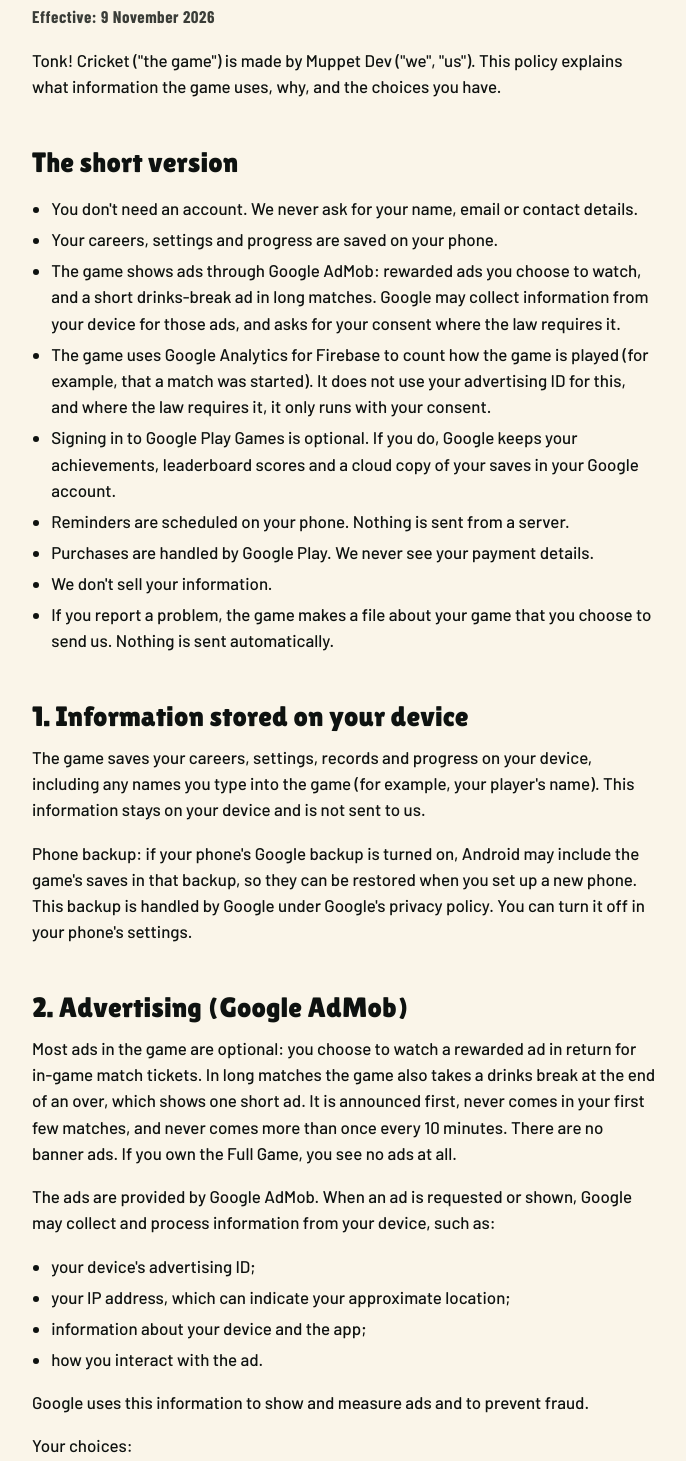
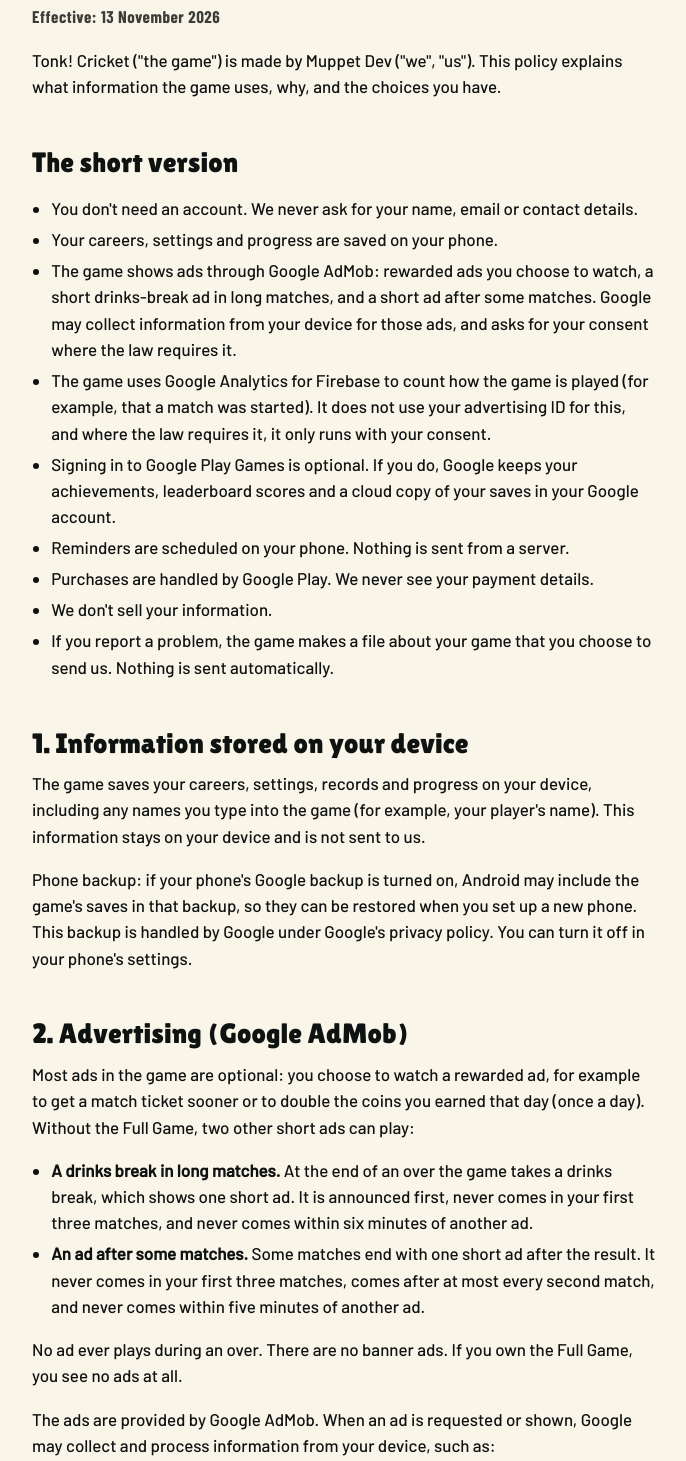
Before and after one commit to JosueCelliers/tonkcricket-site, a plain HTML site: page privacy.html in a window 1280 px wide. Shown: the part 183-1644 px from the top of the page, without its empty margins (296-982 px from the left). Drawn offline with Linux system fonts and the light colour scheme.

Commit message:
Adverts: say that some matches end with a short advert after the result (never in the first three matches, at most every second match, never within five minutes of another advert), the drinks-break gap is six minutes, and no advert plays during an over
Co-Authored-By: Claude Opus 5.5 <noreply@anthropic.com>

```diff
--- a/privacy.html
+++ b/privacy.html
@@ -19,14 +19,14 @@
 <header class="top top--page"><div class="wrap top-in"><a class="top-link" href="./"><img src="img/icon-96.webp" width="40" height="40" alt="">Tonk! Cricket</a></div></header>
 <main class="doc policy">
 <h1>Tonk! Cricket: Privacy Policy</h1>
-<p class="date">Effective: 9 November 2026</p>
+<p class="date">Effective: 13 November 2026</p>
 <p>Tonk! Cricket ("the game") is made by Muppet Dev ("we", "us"). This policy explains what information the game uses, why, and the choices you have.</p>
 
 <h2>The short version</h2>
 <ul>
 <li>You don't need an account. We never ask for your name, email or contact details.</li>
 <li>Your careers, settings and progress are saved on your phone.</li>
-<li>The game shows ads through Google AdMob: rewarded ads you choose to watch, and a short drinks-break ad in long matches. Google may collect information from your device for those ads, and asks for your consent where the law requires it.</li>
+<li>The game shows ads through Google AdMob: rewarded ads you choose to watch, a short drinks-break ad in long matches, and a short ad after some matches. Google may collect information from your device for those ads, and asks for your consent where the law requires it.</li>
 <li>The game uses Google Analytics for Firebase to count how the game is played (for example, that a match was started). It does not use your advertising ID for this, and where the law requires it, it only runs with your consent.</li>
 <li>Signing in to Google Play Games is optional. If you do, Google keeps your achievements, leaderboard scores and a cloud copy of your saves in your Google account.</li>
 <li>Reminders are scheduled on your phone. Nothing is sent from a server.</li>
@@ -40,7 +40,12 @@
 <p>Phone backup: if your phone's Google backup is turned on, Android may include the game's saves in that backup, so they can be restored when you set up a new phone. This backup is handled by Google under Google's privacy policy. You can turn it off in your phone's settings.</p>
 
 <h2>2. Advertising (Google AdMob)</h2>
-<p>Most ads in the game are optional: you choose to watch a rewarded ad in return for in-game match tickets. In long matches the game also takes a drinks break at the end of an over, which shows one short ad. It is announced first, never comes in your first few matches, and never comes more than once every 10 minutes. There are no banner ads. If you own the Full Game, you see no ads at all.</p>
+<p>Most ads in the game are optional: you choose to watch a rewarded ad, for example to get a match ticket sooner or to double the coins you earned that day (once a day). Without the Full Game, two other short ads can play:</p>
+<ul>
+<li><strong>A drinks break in long matches.</strong> At the end of an over the game takes a drinks break, which shows one short ad. It is announced first, never comes in your first three matches, and never comes within six minutes of another ad.</li>
+<li><strong>An ad after some matches.</strong> Some matches end with one short ad after the result. It never comes in your first three matches, comes after at most every second match, and never comes within five minutes of another ad.</li>
+</ul>
+<p>No ad ever plays during an over. There are no banner ads. If you own the Full Game, you see no ads at all.</p>
 <p>The ads are provided by Google AdMob. When an ad is requested or shown, Google may collect and process information from your device, such as:</p>
 <ul>
 <li>your device's advertising ID;</li>
```
Also changed, not shown: index.html (+1 -1 lines), press.html (+1 -1 lines).
